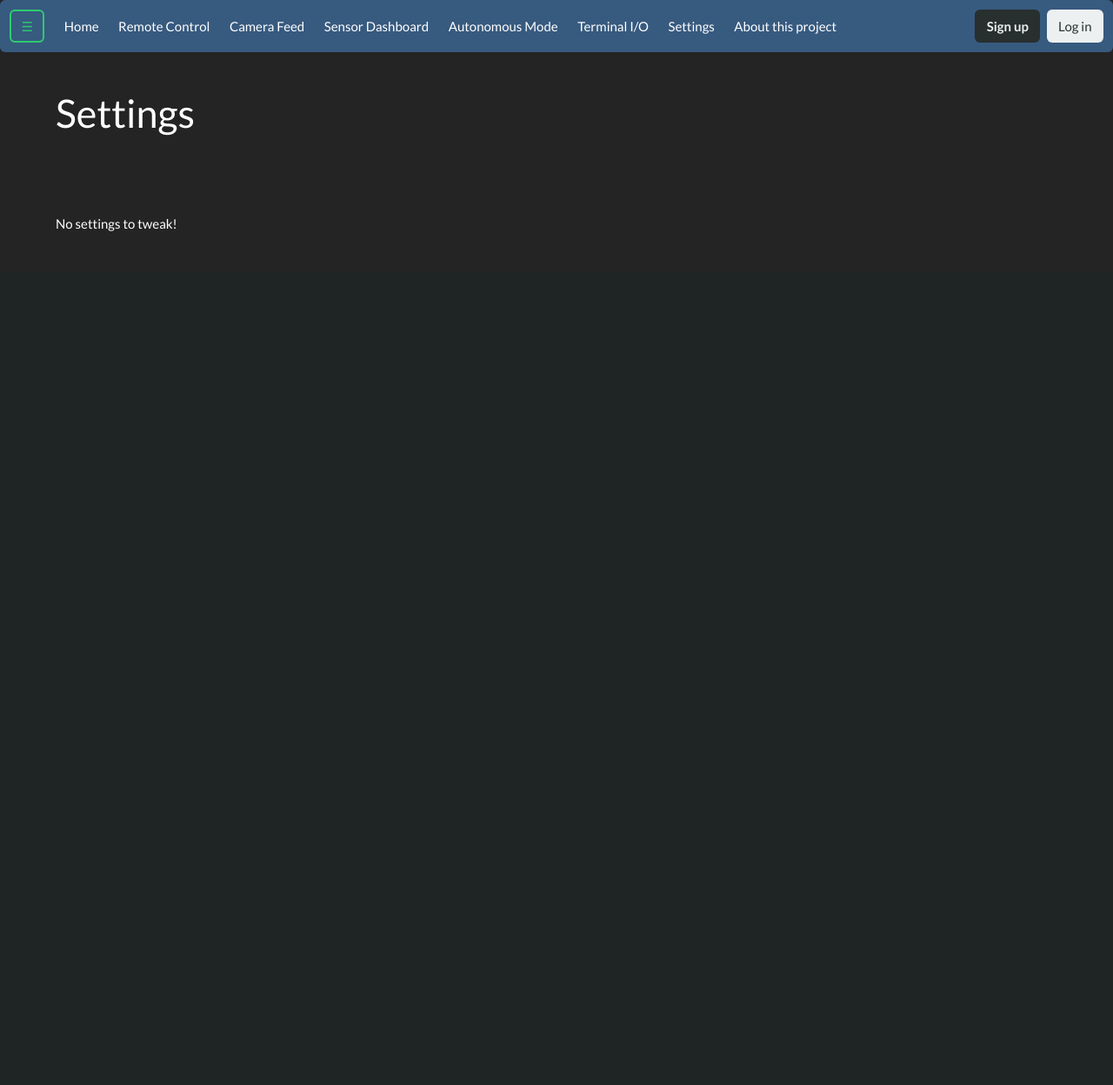
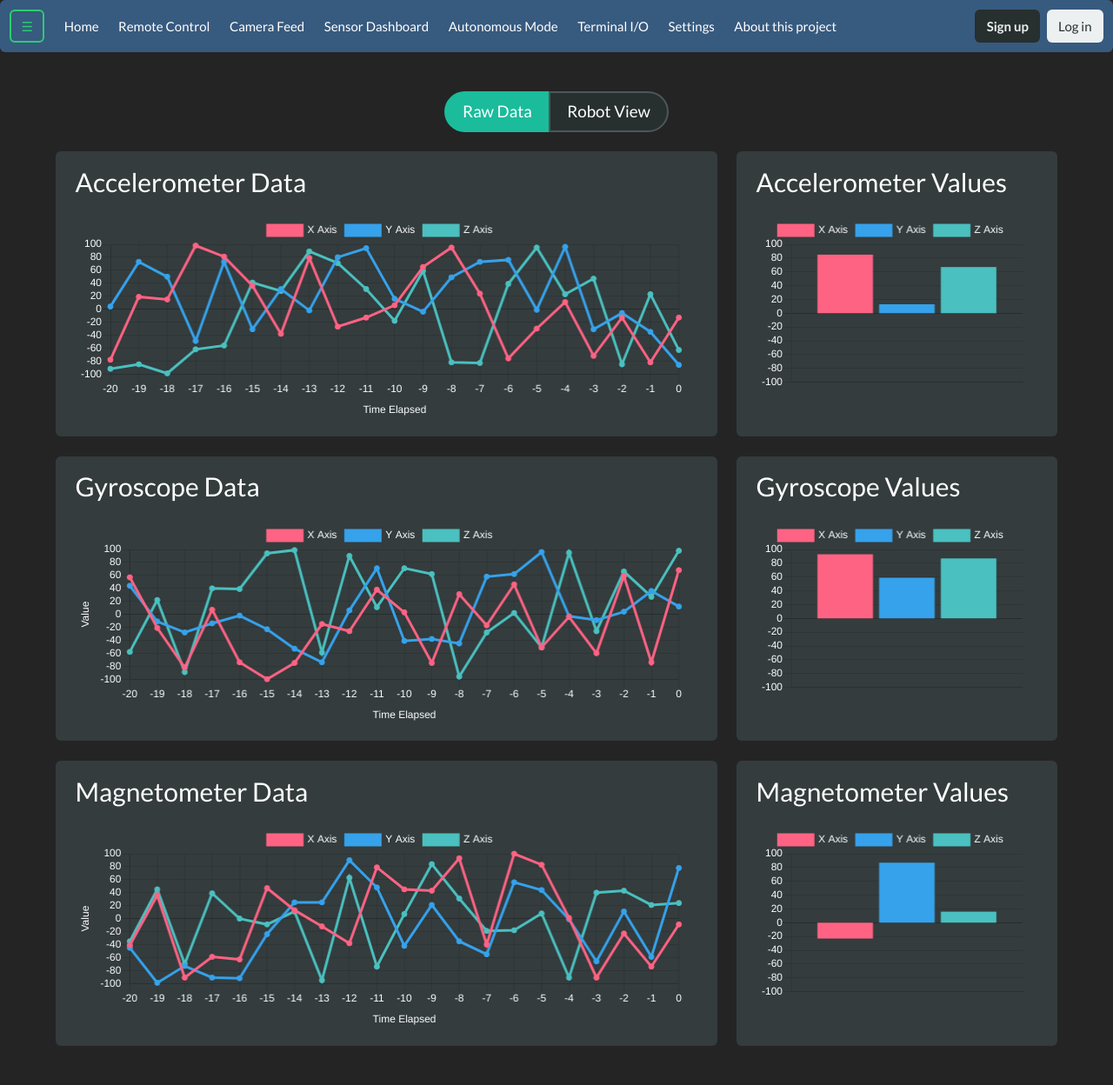
Before and after one commit to DVC-Viking-Robotics/webapp, a Flask app: page /sensors in a window 1280 px wide. Shown: the whole page at 87% size. Before the commit the page ends 266 px from the top, so only its background shows below. Run offline with Flask 2, Linux system fonts and the light colour scheme; the visitor is signed in with stand-in values (Sample User, id 1); some libraries are stand-ins or nearby versions.

Commit message:
added "sensors" section

```diff
--- a/webapp/templates/layout.html
+++ b/webapp/templates/layout.html
@@ -23,15 +23,15 @@
         <div id="sidenav" class="quickview is-left">
             <header class="quickview-header is-dark">
                 <p class="title">Main Menu</p>
-                <span class="delete has-background-danger is-outlined is-large is-pulled-right" data-dismiss="quickview"></span>
+                <span class="delete has-background-danger is-outlined is-medium is-pulled-right" data-dismiss="quickview"></span>
             </header>
 
             <div class="quickview-body is-dark">
                 <div class="quickview-block">
                     <a class="button is-medium is-fullwidth sidenav-button" href="/settings/user">My preferences</a>
                     <div class="favs">
-                        {% for r in current_user.remotes %}
-                        <a href={{r.link}}>{{r.name}}</a>
+                        {% for remote in current_user.remotes %}
+                        <a href={{remote.link}}>{{remote.name}}</a>
                         {% endfor %}
 
                         {% for page in ALL_PAGES %}
--- a/webapp/templates/sensors.html
+++ b/webapp/templates/sensors.html
@@ -1,16 +1,125 @@
 {% extends "layout.html" %}
 
 {% block content %}
+<style>
+    .sensor-chart {
+        max-width: 100%;
+        max-height: 100%;
+    }
+</style>
+
 <section class="section">
     <div class="container">
-        <h1 class="title is-1">Settings</h1>
+        <div class="buttons has-addons are-medium is-centered">
+            <a class="button is-rounded" id="btn-raw-data" onclick="toggleView('raw-data')">Raw Data</a>
+            <a class="button is-rounded" id="btn-robot-view" onclick="toggleView('robot-view')">Robot View</a>
+        </div>
+
+        <div class="tile is-ancestor" id="raw-data-view">
+            <div class="tile is-vertical is-12">
+                <div class="tile">
+                    <div class="tile is-parent is-8">
+                        <article class="tile is-child notification">
+                            <p class="title">Accelerometer Data</p>
+                            <canvas class="sensor-chart" id="accelerometer-line-chart"></canvas>
+                        </article>
+                    </div>
+                    <div class="tile is-parent">
+                        <article class="tile is-child notification">
+                            <p class="title">Accelerometer Values</p>
+                            <canvas class="sensor-chart" id="accelerometer-bar-chart"></canvas>
+                        </article>
+                    </div>
+                </div>
+
+                <div class="tile">
+                    <div class="tile is-parent is-8">
+                        <article class="tile is-child notification">
+                            <p class="title">Gyroscope Data</p>
+                            <canvas class="sensor-chart" id="gyroscope-line-chart"></canvas>
+                        </article>
+                    </div>
+                    <div class="tile is-parent">
+                        <article class="tile is-child notification">
+                            <p class="title">Gyroscope Values</p>
+                            <canvas class="sensor-chart" id="gyroscope-bar-chart"></canvas>
+                        </article>
+                    </div>
+                </div>
+
+                <div class="tile">
+                    <div class="tile is-parent is-8">
+                        <article class="tile is-child notification">
+                            <p class="title">Magnetometer Data</p>
+                            <canvas class="sensor-chart" id="magnetometer-line-chart"></canvas>
+                        </article>
+                    </div>
+                    <div class="tile is-parent">
+                        <article class="tile is-child notification">
+                            <p class="title">Magnetometer Values</p>
+                            <canvas class="sensor-chart" id="magnetometer-bar-chart"></canvas>
+                        </article>
+                    </div>
+                </div>
+            </div>
+        </div>
     </div>
 </section>
 
-<!-- TODO: Implement me! -->
-<section class="section">
-    <div class="container">
-        No settings to tweak!
-    </div>
-</section>
+<script src="/static/scripts/libs/moment.min.js"></script>
+<script src="/static/scripts/libs/Chart.min.js"></script>
+
+<script src="/static/scripts/chartjs/sensor-utils.js"></script>
+<script src="/static/scripts/chartjs/chart-config.js"></script>
+
+<script src="/static/scripts/chartjs/accel-charts.js"></script>
+<script src="/static/scripts/chartjs/gyro-charts.js"></script>
+<script src="/static/scripts/chartjs/mag-charts.js"></script>
+
+<script>
+    function toggleView(viewType) {
+        var btnRobotView = document.getElementById('btn-robot-view');
+        var btnRawDataView = document.getElementById('btn-raw-data');
+
+        // var robotView = document.getElementById('');
+        var rawDataView = document.getElementById('raw-data-view');
+
+        switch (viewType) {
+            case 'robot-view':
+                btnRobotView.classList.add('is-info');
+                btnRawDataView.classList.remove('is-link');
+
+                rawDataView.style.visibility = 'hidden';
+                break;
+            case 'raw-data':
+                btnRobotView.classList.remove('is-info');
+                btnRawDataView.classList.add('is-link');
+
+                rawDataView.style.visibility = 'visible';
+                break;
+        }
+    }
+
+    toggleView('raw-data');
+</script>
+
+<script>
+    var accelLineCtx = document.getElementById('accelerometer-line-chart').getContext('2d');
+    var accelLineChart = new Chart(accelLineCtx, configAccelLineChart);
+
+    var accelBarCtx = document.getElementById('accelerometer-bar-chart').getContext('2d');
+    var accelBarChart = new Chart(accelBarCtx, configAccelBarChart);
+
+    var gyroLineCtx = document.getElementById('gyroscope-line-chart').getContext('2d');
+    var gyroLineChart = new Chart(gyroLineCtx, configGyroLineChart);
+
+    var gyroBarCtx = document.getElementById('gyroscope-bar-chart').getContext('2d');
+    var gyroBarChart = new Chart(gyroBarCtx, configGyroBarChart);
+
+    var magLineCtx = document.getElementById('magnetometer-line-chart').getContext('2d');
+    var magLineChart = new Chart(magLineCtx, configMagLineChart);
+
+    var magBarCtx = document.getElementById('magnetometer-bar-chart').getContext('2d');
+    var magBarChart = new Chart(magBarCtx, configMagBarChart);
+</script>
 {% endblock %}
```
